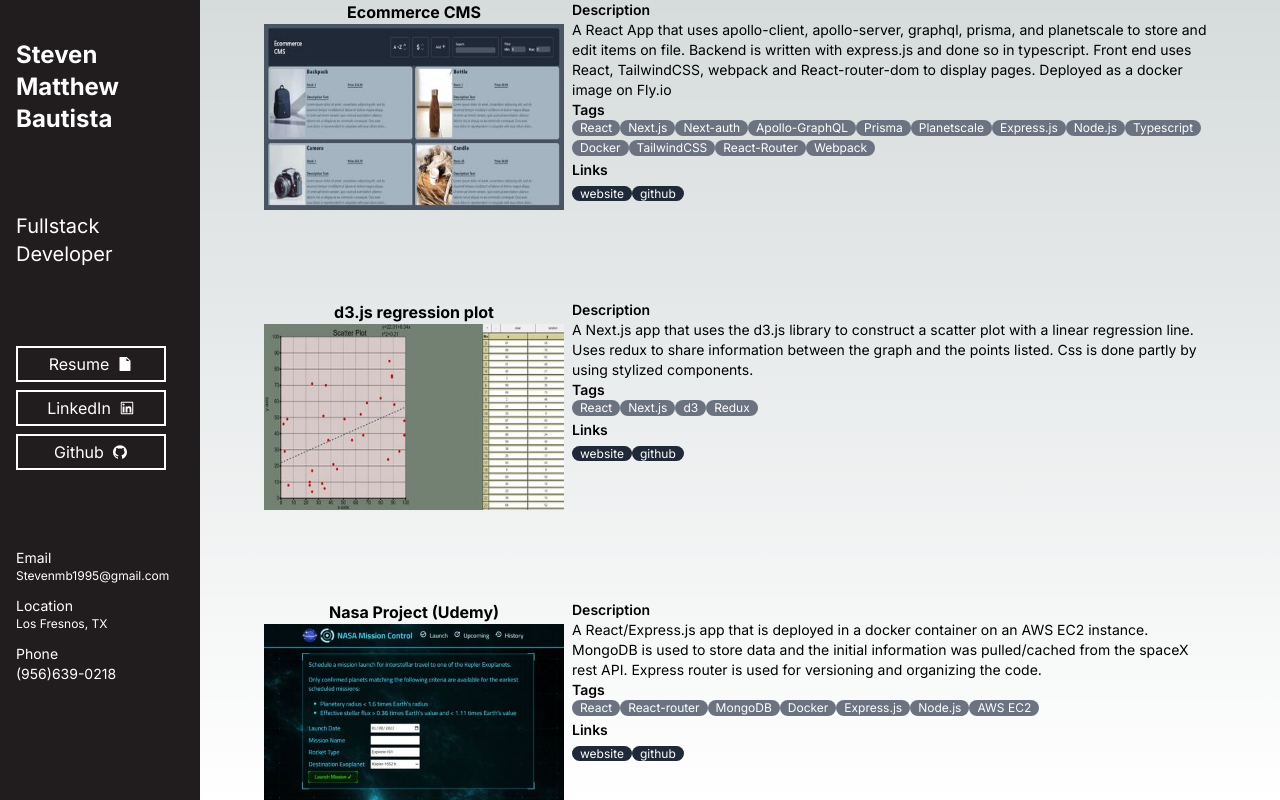
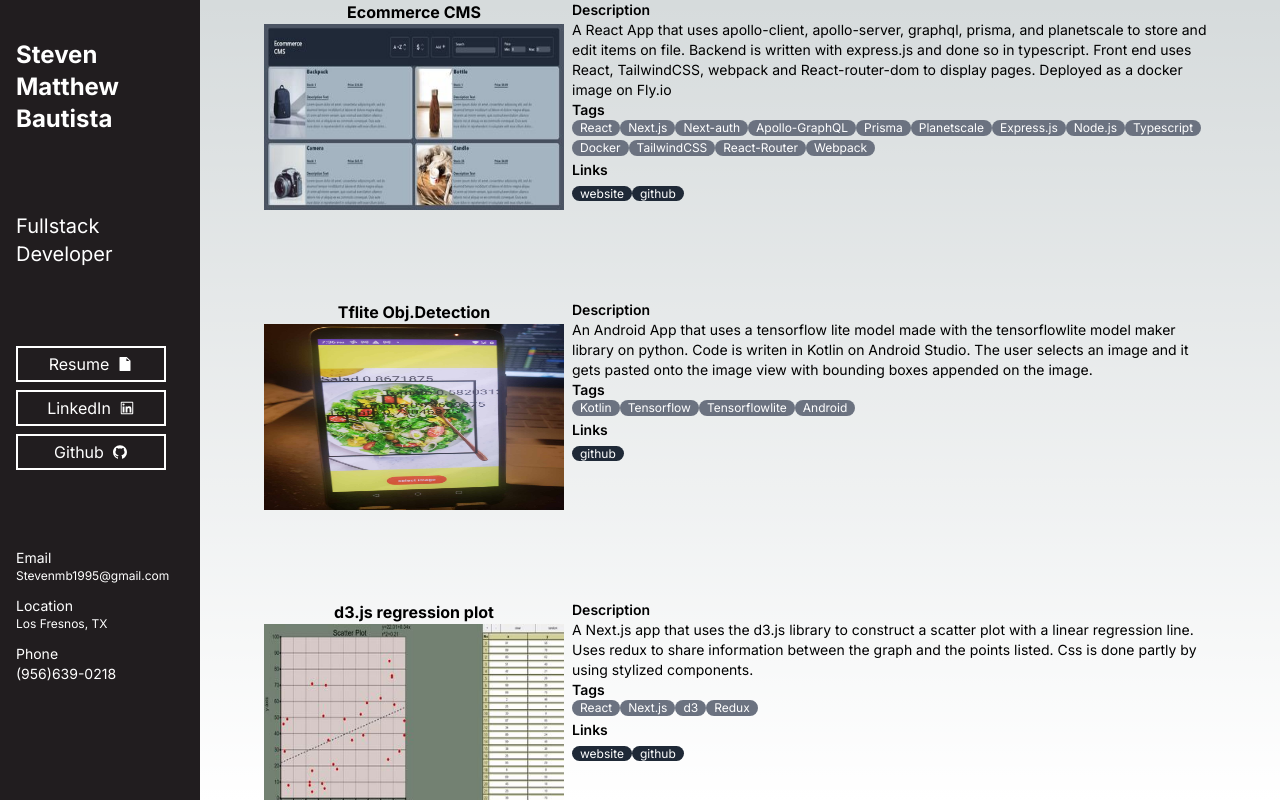
Before and after one commit to ProgrammerSteve/NextPortfolio, a Next.js app: page / in a window 1280 px wide. Built offline with nearby package versions, Linux system fonts and the light colour scheme.

Commit message:
added an entry

```diff
--- a/app/page.tsx
+++ b/app/page.tsx
@@ -8,6 +8,7 @@ import { Inter } from "next/font/google";
 import { useState } from "react";
 
 import ecommercePhoto from "./ecommerceCMS.jpg";
+import tfliteAndroid from "./TfliteAndroidApp.jpg";
 import d3Photo from "./d3scatter.jpg";
 import nasaPhoto from "./nasa.jpg";
 import rnSearchBar from "./searchbar.jpg";
@@ -85,9 +86,30 @@ const projects: Project[] = [
       },
     ],
   },
+
+  {
+    title: "Tflite Obj.Detection",
+    id: 1,
+    description: `
+    An Android App that uses a tensorflow lite model made with the tensorflowlite model maker library on python.
+    Code is writen in Kotlin on Android Studio.
+    The user selects an image and it gets pasted onto the image view with bounding boxes appended on the image.
+    `,
+    imageSrc: tfliteAndroid,
+    imageLink: "https://github.com/ProgrammerSteve/androidPractice3",
+    isLazy: false,
+    tags: ["Kotlin", "Tensorflow", "Tensorflowlite", "Android"],
+    links: [
+      {
+        title: "github",
+        url: "https://github.com/ProgrammerSteve/androidPractice3",
+      },
+    ],
+  },
+
   {
     title: "d3.js regression plot",
-    id: 1,
+    id: 2,
     description: `
     A Next.js app that uses the d3.js library to construct a scatter plot with a linear regression line.
     Uses redux to share information between the graph and the points listed. Css is done partly by using
@@ -110,7 +132,7 @@ const projects: Project[] = [
   },
   {
     title: "Nasa Project (Udemy)",
-    id: 2,
+    id: 3,
     description: `
     A React/Express.js app that is deployed in a docker container on an AWS EC2 instance.
     MongoDB is used to store data and the initial information was pulled/cached from the spaceX
@@ -141,7 +163,7 @@ const projects: Project[] = [
   },
   {
     title: "Smoothies Recipes React Native App",
-    id: 3,
+    id: 4,
     description: `
     A React native app with a postgreSQL database on Supabase. Has a searchbar that makes
     throttled api calls to the database which is filtered using a database function on Supabase.
@@ -160,7 +182,7 @@ const projects: Project[] = [
   },
   {
     title: "Nextjs Zayarenovations",
-    id: 4,
+    id: 5,
     description: `
     A Typescript/Next.js app made for a small home renovation business.
     Some of the libraries used on the site is TailwindCSS and vercel serverless functions.
@@ -180,7 +202,7 @@ const projects: Project[] = [
   },
   {
     title: "Drawing App",
-    id: 5,
+    id: 6,
     description: `
     A Nextjs app that utilizes the canvas element for drawing. Stylized components were used for the navigation component.
     Redux was used to share information from the inputs to the canvas context to allow for customization.
@@ -203,7 +225,7 @@ const projects: Project[] = [
   },
   {
     title: "Ionic React App",
-    id: 6,
+    id: 7,
     description: `
     An Ionic application I made for my friend's small renovation business.
     Written in Typescript, the site has a form that uses regular expressions to validate input from users.
@@ -241,7 +263,7 @@ const projects: Project[] = [
   },
   {
     title: "React Assessment",
-    id: 7,
+    id: 8,
     description: `
     Utilizes the redux-toolkit and the createAsyncThunk function to make an API call to display a
     searchable list of profile cards. Tags can also be added and then searched through.
@@ -266,7 +288,7 @@ const projects: Project[] = [
   },
   {
     title: "Mandarin HSK1 Training",
-    id: 8,
+    id: 9,
     description: `
     A react app that uses a random number to continously display flash cards for HSK level 1
     vocabulary. Context is used to share information between components.
@@ -294,7 +316,7 @@ const projects: Project[] = [
   },
   {
     title: "Crwn Clothing Ecommerce App",
-    id: 9,
+    id: 10,
     description: `
     A react app made while following a udemy course. This site utilizes Firebase
     admin to handle users loging in and out of the site.
@@ -327,7 +349,7 @@ const projects: Project[] = [
   },
   {
     title: "React Square Game",
-    id: 10,
+    id: 11,
     description: `
     This app has 6 levels where your goal is to get the red circle to reach the yellow square while avoiding
      the purple square. React motion library is used to move the div element, useContext shares state
@@ -351,7 +373,7 @@ const projects: Project[] = [
   },
   {
     title: "Robofriends Testing",
-    id: 11,
+    id: 12,
     description: `
     An app of functional and class components made throughout the udemy course that
     utilizes jest for unit testing react components with enzyme. The application
```
Also changed, not shown: app/TfliteAndroidApp.jpg (added).
